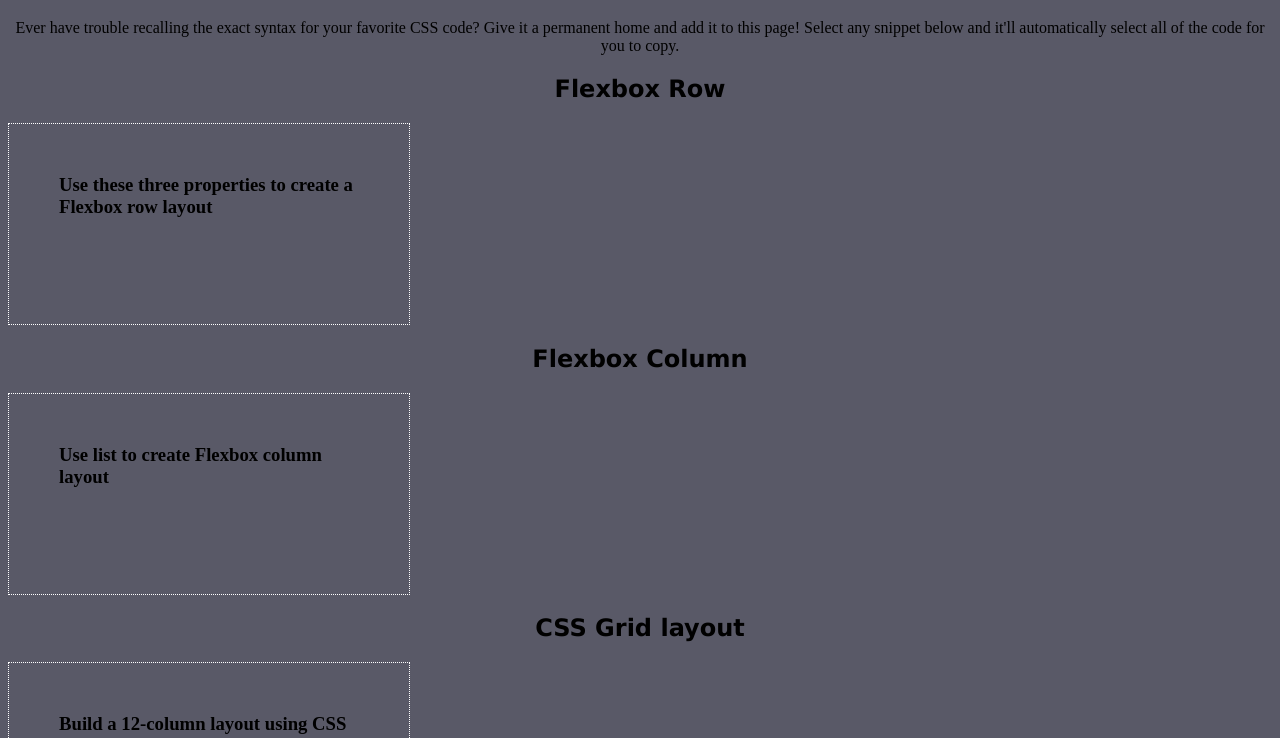
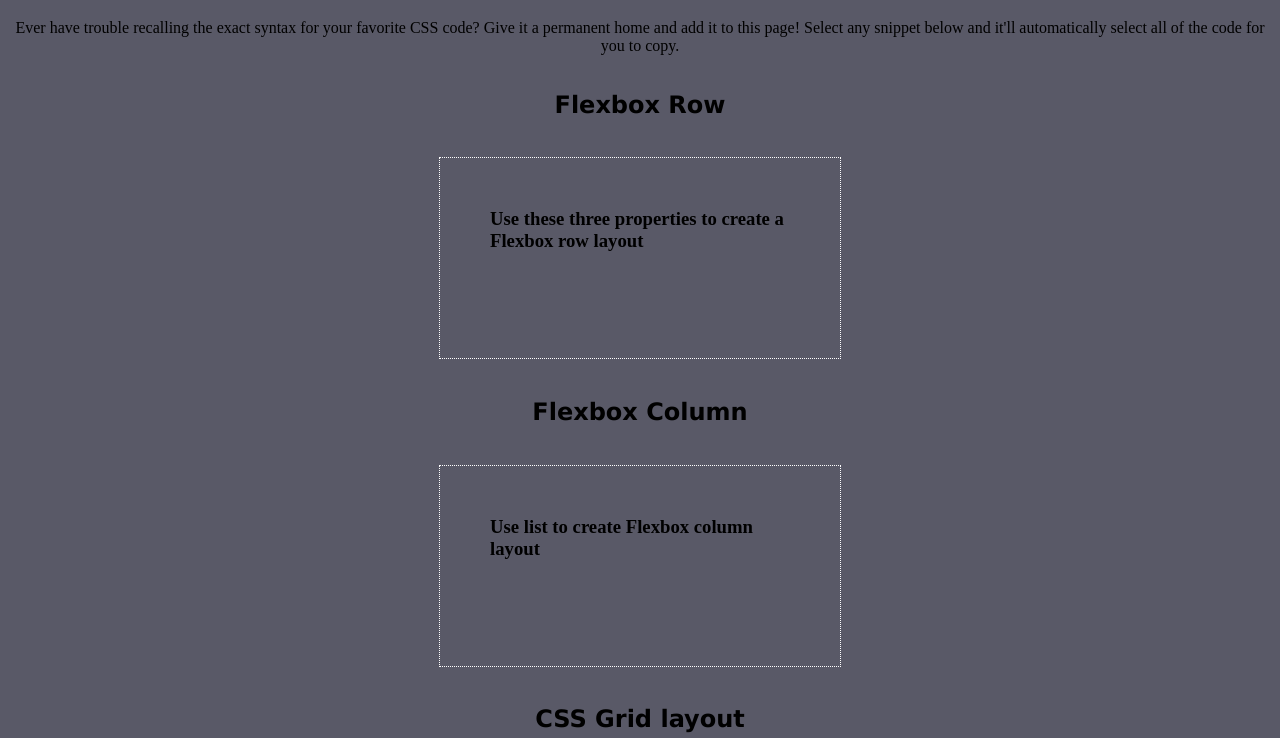
Before and after one commit to KennyB39/mini-project-team, a plain HTML site: page index.html in a window 1280 px wide. Shown: the part 62-800 px from the top of the page. Drawn offline with Linux system fonts and the light colour scheme.

Commit message:
fresh commit

```diff
--- a/style.css
+++ b/style.css
@@ -39,12 +39,12 @@ h2 {
 }
 
 #flexbox {
-    font-size: 250%;
+    /*font-size: 250%;
     display:flex;
     justify-content: space-evenly;
     flex-direction: column;
     flex-wrap:wrap;
-    border: 1px solid rgb(255, 255, 255);
+    border: 1px solid rgb(255, 255, 255);*/
 
 }
 
@@ -56,3 +56,13 @@ h3 {
     flex-direction: column;
     flex-wrap:wrap;*/
 }
+section, footer {
+    display: flex;
+    flex-direction: column;
+    align-items: center;
+  }
+  section{
+    display: flex;
+    justify-content: baseline;
+
+  }
```
